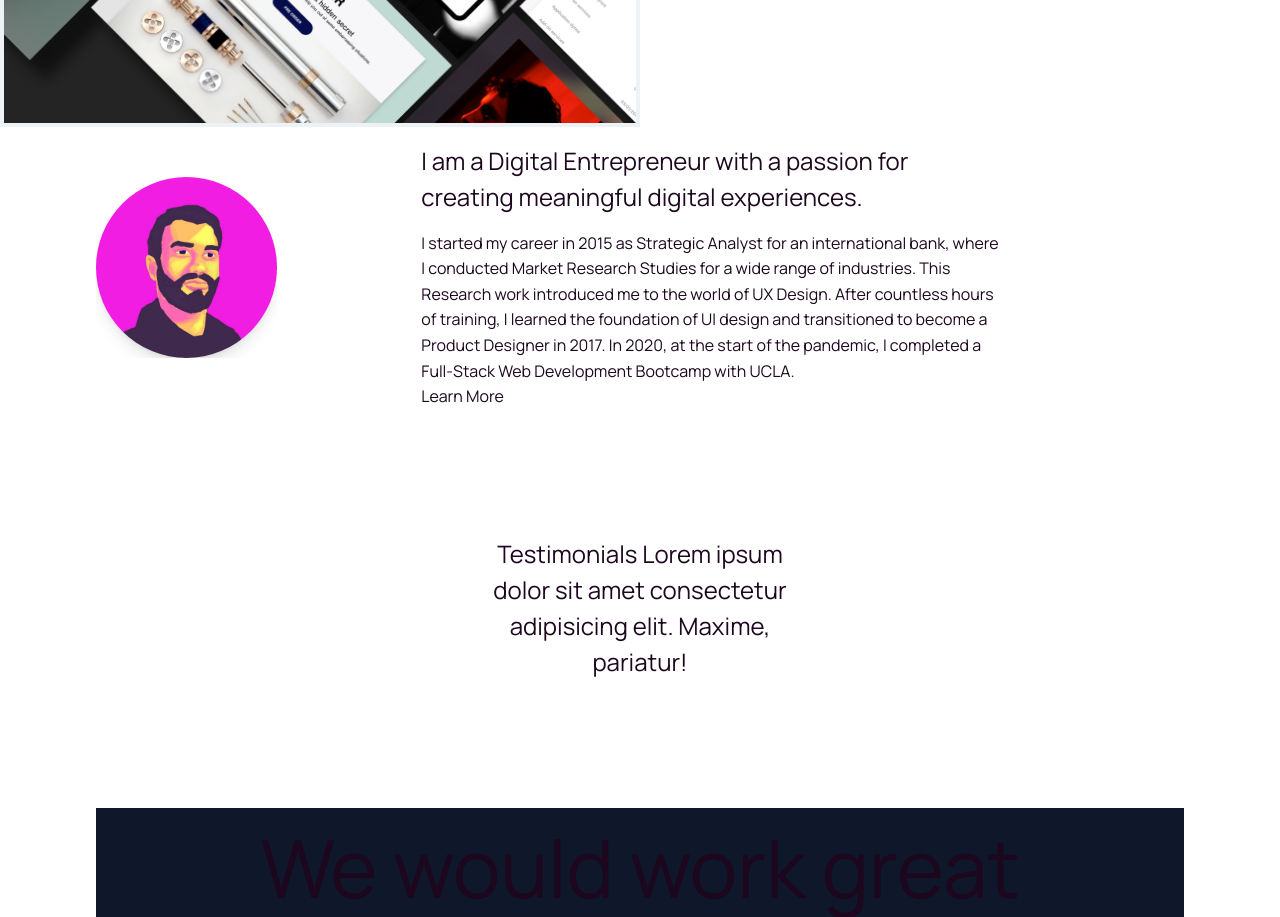
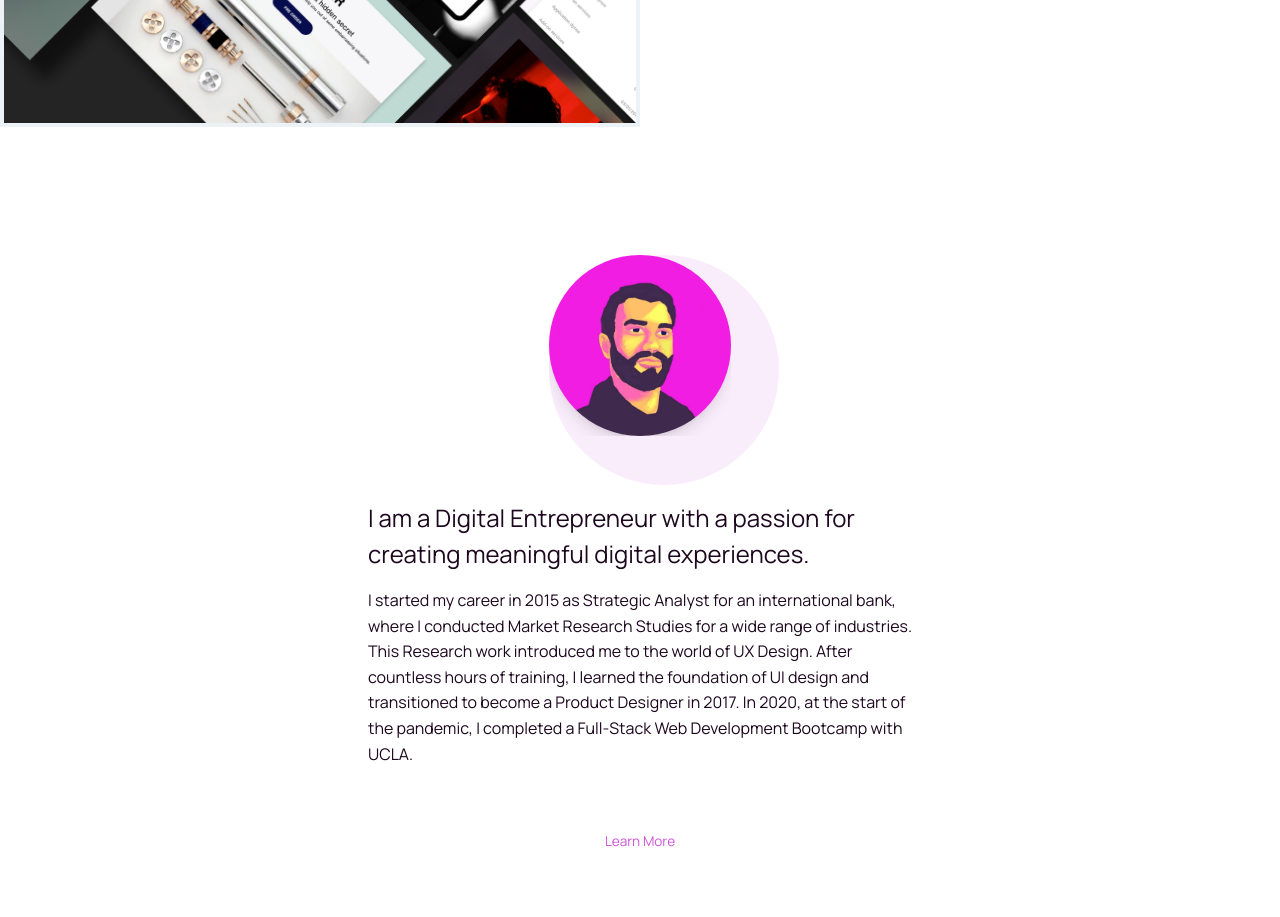
Before and after one commit to PierreParienteDimitrov/pierre-parientedimitrov, a Next.js app: page / in a window 1280 px wide. Shown: the part 1880-2797 px from the top of the page. Built offline with nearby package versions, Linux system fonts and the light colour scheme; no server answers; a web font is replaced by a local one.

Commit message:
footer area

```diff
--- a/src/pages/index.tsx
+++ b/src/pages/index.tsx
@@ -32,12 +32,15 @@ const Index: React.FC = () => {
         </Container>
       </div>
       {/* case studies */}
+      <div>
         <CaseStudy />
+      </div>
 
+      <div className="relative w-full py-32">
         <Container>
           {/* statement */}
-        <div className="flex flex-col justify-items-start space-y-4 md:flex-row md:items-center">
-          <div className="w-3/6 md:w-1/6">
+          <div className="z-10 flex flex-col items-center space-y-16">
+            <div className="relative w-3/6 md:w-1/6">
               <Image
                 src="/pierrepariente.jpeg"
                 alt="Pierre Pariente Dimitrov"
@@ -45,40 +48,53 @@ const Index: React.FC = () => {
                 width={500}
                 height={500}
                 priority
-              className="rounded-full shadow-lg"
+                className="z-10 rounded-full shadow-lg"
               />
+              <div className="absolute top-0 z-0 h-[230px] w-[230px] rounded-full bg-primary-100 opacity-10"></div>
             </div>
-          <div className="w-full flex-col space-y-4 md:w-4/6 md:pl-36">
+            <div className="w-full flex-col space-y-4 md:m-auto md:w-3/6">
               <h4>
-              I am a Digital Entrepreneur with a passion for creating meaningful
-              digital experiences.
+                I am a Digital Entrepreneur with a passion for creating
+                meaningful digital experiences.
               </h4>
               <p>
                 I started my career in 2015 as Strategic Analyst for an
-              international bank, where I conducted Market Research Studies for
-              a wide range of industries. This Research work introduced me to
-              the world of UX Design. After countless hours of training, I
+                international bank, where I conducted Market Research Studies
+                for a wide range of industries. This Research work introduced me
+                to the world of UX Design. After countless hours of training, I
                 learned the foundation of UI design and transitioned to become a
-              Product Designer in 2017. In 2020, at the start of the pandemic, I
-              completed a Full-Stack Web Development Bootcamp with UCLA.
+                Product Designer in 2017. In 2020, at the start of the pandemic,
+                I completed a Full-Stack Web Development Bootcamp with UCLA.
               </p>
+            </div>
             <Link href="/about" passHref>
-              Learn More
+              <h5 className="cursor-pointer text-primary-100">Learn More</h5>
             </Link>
           </div>
+        </Container>
+        {/* <Image
+          src="/abstract-bg.jpeg"
+          alt="Pierre Pariente Dimitrov"
+          layout="fill"
+          objectFit="cover"
+          objectPosition="center"
+          priority
+          className="absolute inset-x-0 top-0 -z-10"
+        /> */}
       </div>
 
+      {/* <Container> */}
       {/* testimonials */}
-        <div className="mt-32">
+      {/* <div className="mt-32">
           <div className="flex w-full justify-center text-center md:px-96">
             <h4>
               Testimonials Lorem ipsum dolor sit amet consectetur adipisicing
               elit. Maxime, pariatur!
             </h4>
           </div>
-        </div>
+        </div> */}
       {/* testimonials */}
-        <div className="mt-32 w-full bg-slate-900">
+      {/* <div className="mt-32 w-full bg-slate-900">
           <div className="flex w-full flex-col justify-center space-y-4 text-center">
             <h2>We would work great together.</h2>
             <p>
@@ -86,8 +102,8 @@ const Index: React.FC = () => {
               interface design goals.
             </p>
           </div>
-        </div>
-      </Container>
+        </div> */}
+      {/* </Container> */}
     </>
   )
 }
```
Also changed, not shown: public/abstract-bg.jpeg (added). Lines whose indentation alone changed are shown as unchanged.
